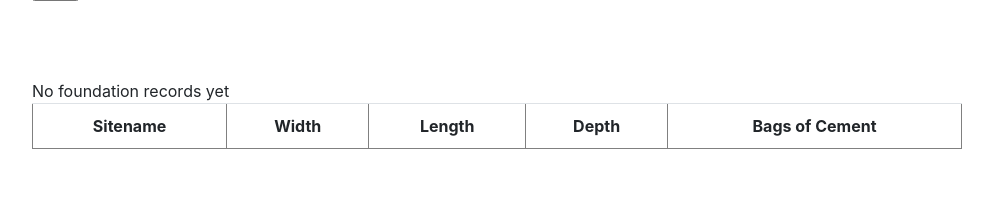
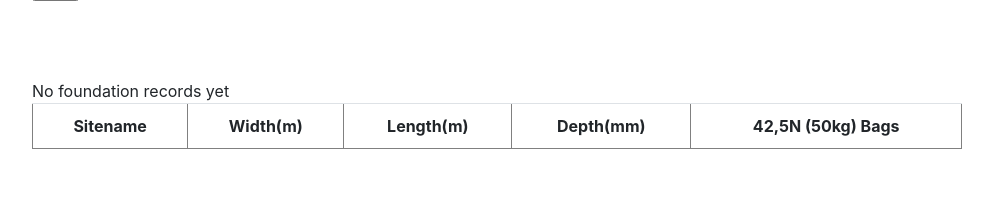
Before and after one commit to Mavirk/quantifier, a PHP site: page /home.php in a window 1280 px wide. Shown: the part 573-784 px from the top of the page, without its empty margins (143-1136 px from the left). Run offline with PHP 8.4, Linux system fonts and the light colour scheme; the visitor is signed in with stand-in values (Sample User, id 1); data that the repository does not hold is empty.

Commit message:
fixed heading

```diff
--- a/home.php
+++ b/home.php
@@ -72,10 +72,10 @@
                     <table class="table" align="center" border= "1px" width="100%">
                         <tr align="center">
                             <th>Sitename</th>
-                            <th>Width</th>
-                            <th>Length</th>
-                            <th>Depth</th>
-                            <th>Bags of Cement</th>
+                            <th>Width(m)</th>
+                            <th>Length(m)</th>
+                            <th>Depth(mm)</th>
+                            <th>42,5N (50kg) Bags</th>
                         </tr>
                         <?php
                             $arrayOfFoundations = $homeController->getFoundations($userid);
```
